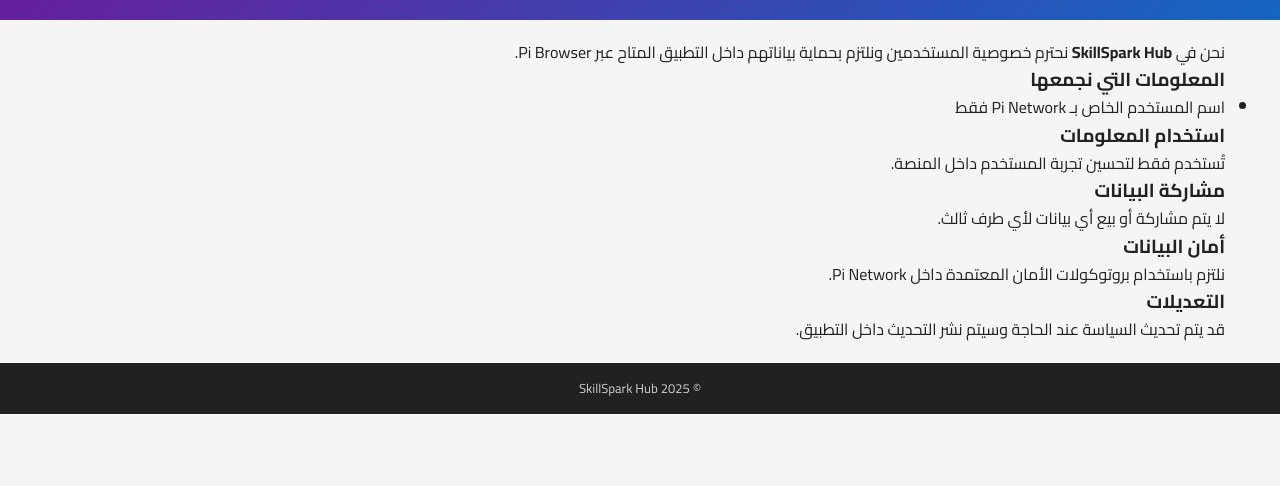
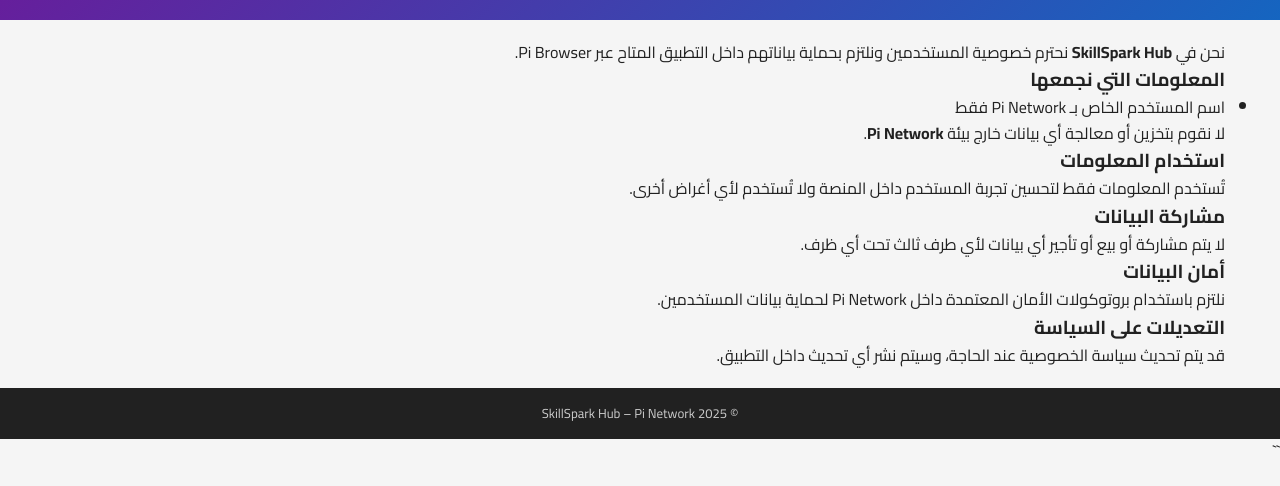
Before and after one commit to mobarakashry-cloud/SkillSpark-Hub-, a plain HTML site: page privacy-policy.html in a window 1280 px wide. Shown: the part 72-558 px from the top of the page. Drawn offline with Linux system fonts and the light colour scheme.

Commit message:
نلتزم في تطبيق SkillSpark Hub بالامتثال الكامل لجميع سياسات وإرشادات منصة Pi Network. التطبيق تعليمي فقط، ولا يحتوي على أي محتوى مخالف أو مضلل أو غير قانوني. يتم استخدام Pi SDK حصريًا لأغراض المصادقة (تسجيل الدخول) ولا يتم جمع أو تخزين أي بيانات شخصية سوى اسم المستخدم الخاص بـ Pi Network. لا يتم بيع أو مشاركة بيانات المستخدمين مع أي أطراف خارجية، ولا يتم تنفيذ أي معاملات مالية خارج نظام Pi الرسمي. نلتزم بالحفاظ على بيئة آمنة، محترمة، وتعليمية لجميع مستخدمي التطبيق.
SkillSpark Hub هو مركز تعليمي ذكي داخل Pi Network يهدف إلى تمكين المستخدمين معرفيًا من خلال محتوى تعليمي متنوع يشمل التعليم الإسلامي، المهارات الرقمية، العلوم، الحرف والمهن، والتكنولوجيا الحديثة.
يتيح التطبيق تصفح المحتوى داخل Pi Browser مع إمكانية تسجيل الدخول باستخدام حساب Pi فقط.
تم تصميم المنصة لتكون آمنة، خالية من أي محتوى مخالف، ومتوافقة بالكامل مع سياسات Pi Network، مع التركيز على بناء مجتمع تعليمي نافع ومستدام.

```diff
--- a/privacy-policy.html
+++ b/privacy-policy.html
@@ -22,22 +22,37 @@
     <li>اسم المستخدم الخاص بـ Pi Network فقط</li>
   </ul>
 
+  <p>
+    لا نقوم بتخزين أو معالجة أي بيانات خارج بيئة <strong>Pi Network</strong>.
+  </p>
+
   <h3>استخدام المعلومات</h3>
-  <p>تُستخدم فقط لتحسين تجربة المستخدم داخل المنصة.</p>
+  <p>
+    تُستخدم المعلومات فقط لتحسين تجربة المستخدم داخل المنصة ولا تُستخدم لأي
+    أغراض أخرى.
+  </p>
 
   <h3>مشاركة البيانات</h3>
-  <p>لا يتم مشاركة أو بيع أي بيانات لأي طرف ثالث.</p>
+  <p>
+    لا يتم مشاركة أو بيع أو تأجير أي بيانات لأي طرف ثالث تحت أي ظرف.
+  </p>
 
   <h3>أمان البيانات</h3>
-  <p>نلتزم باستخدام بروتوكولات الأمان المعتمدة داخل Pi Network.</p>
+  <p>
+    نلتزم باستخدام بروتوكولات الأمان المعتمدة داخل Pi Network لحماية بيانات
+    المستخدمين.
+  </p>
 
-  <h3>التعديلات</h3>
-  <p>قد يتم تحديث السياسة عند الحاجة وسيتم نشر التحديث داخل التطبيق.</p>
+  <h3>التعديلات على السياسة</h3>
+  <p>
+    قد يتم تحديث سياسة الخصوصية عند الحاجة، وسيتم نشر أي تحديث داخل التطبيق.
+  </p>
 </section>
 
 <footer>
-  © 2025 SkillSpark Hub
+  © 2025 SkillSpark Hub – Pi Network
 </footer>
 
 </body>
 </html>
+``
```
